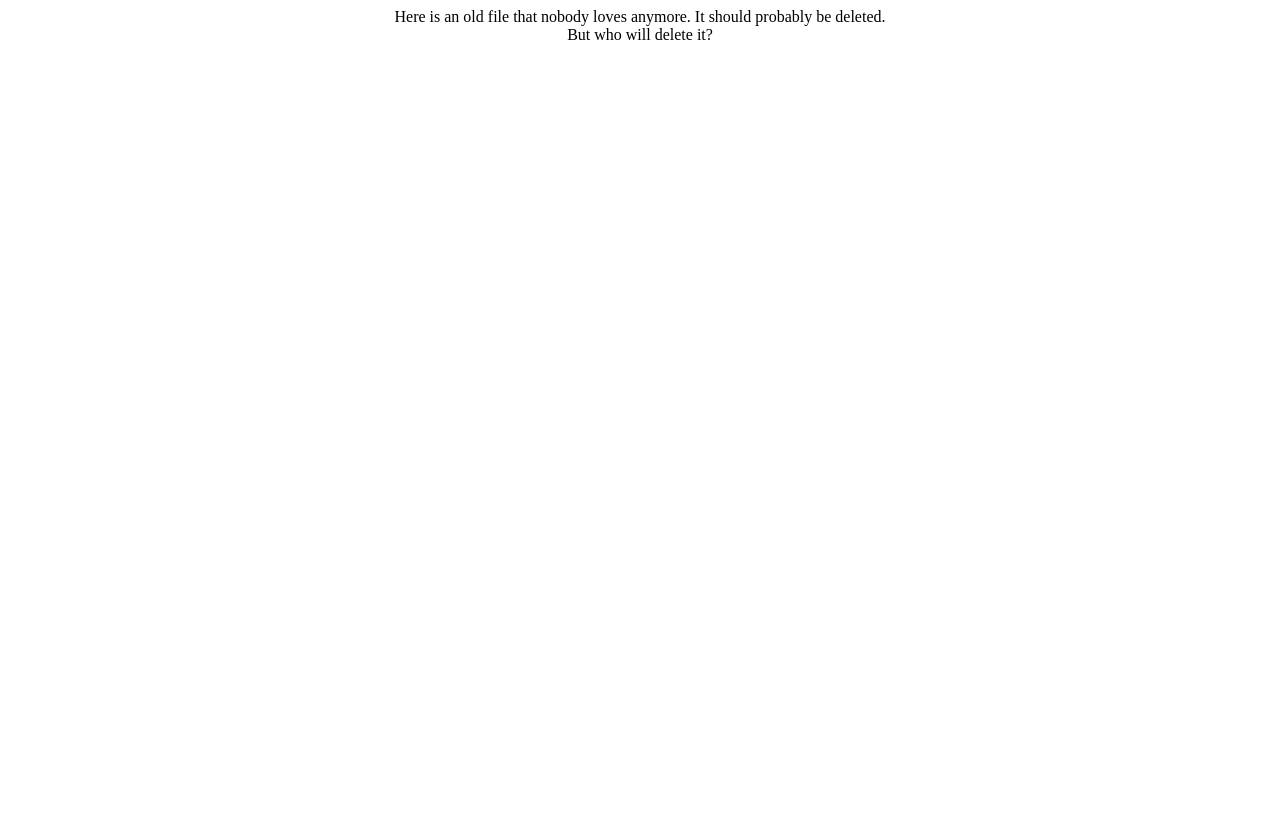
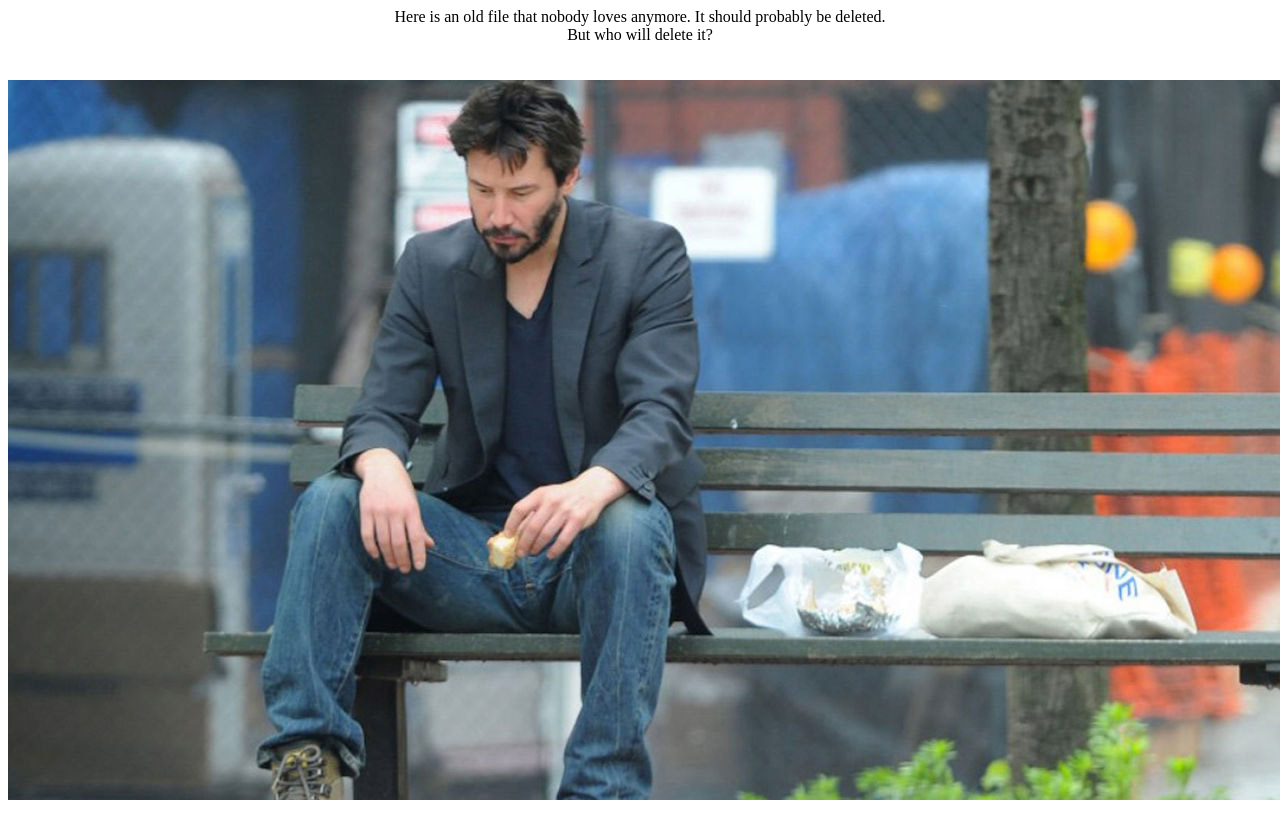
Before and after one commit to cerdelyi/CS537-HTTP-Client-Server, a plain HTML site: page old.html in a window 1280 px wide. Before the commit the page ends 800 px from the top, so only its background shows below. Drawn offline with Linux system fonts and the light colour scheme.

Commit message:
Changed old.html to be different than new.html

```diff
--- a/old.html
+++ b/old.html
@@ -7,6 +7,9 @@
 Here is an old file that nobody loves anymore. It should probably be deleted.
 <br>
 But who will delete it?
+
+<br><br><br>
+<img src="SadKeanu.jpg" alt="Sad">
 </center>
 <br>
 </body>
```
Also changed, not shown: SadKeanu.jpg (added).
